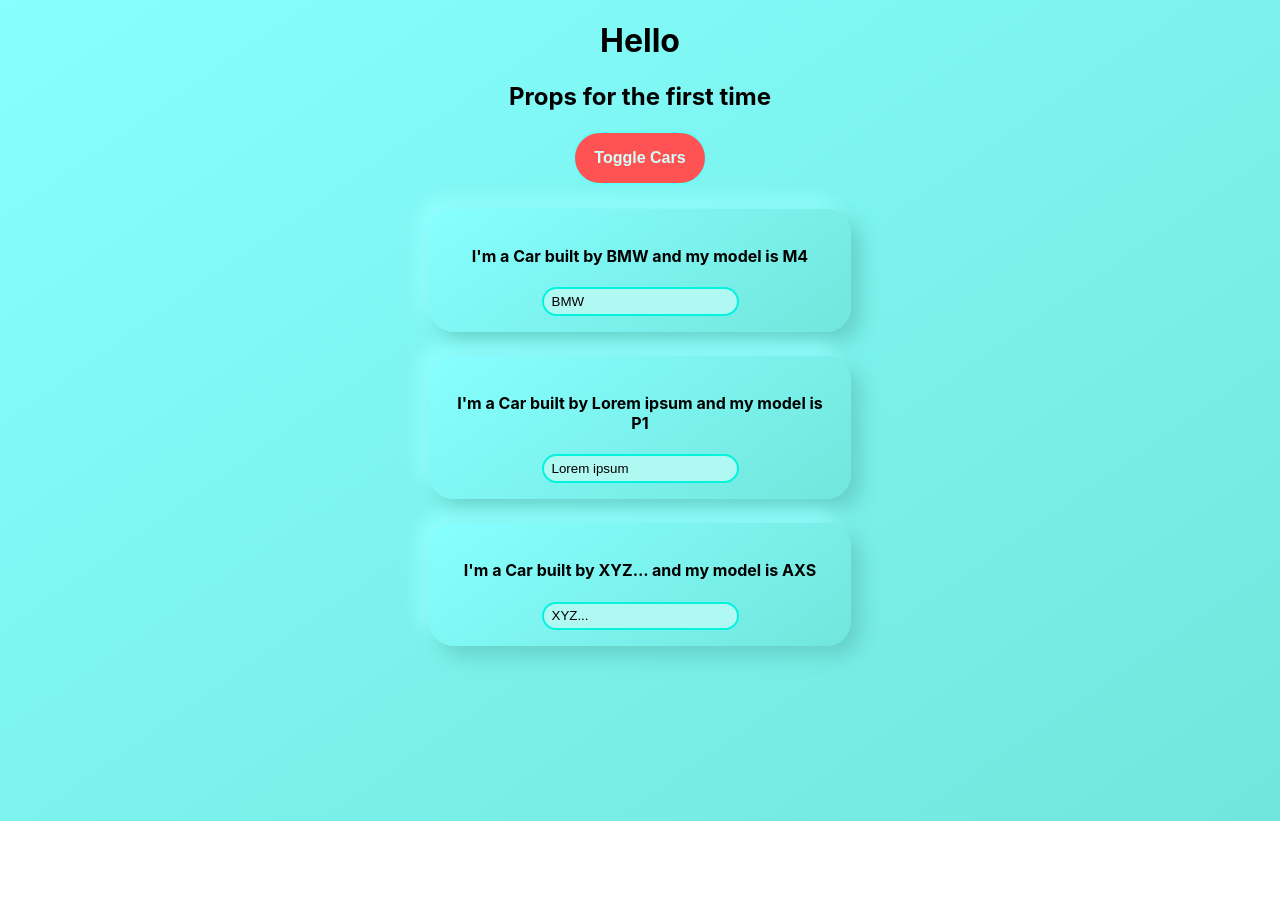
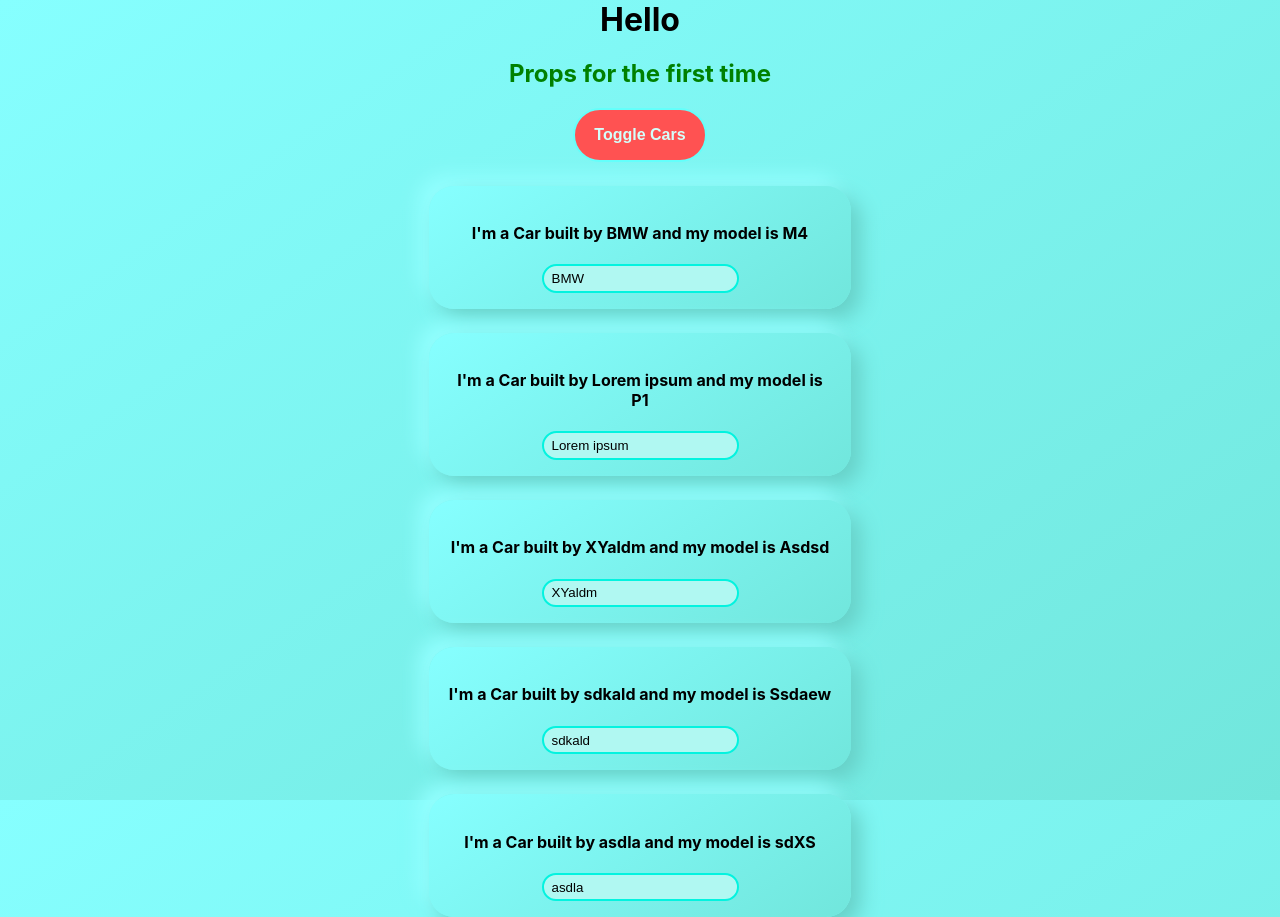
Before and after one commit to sultan-O7t9/react-complete-guide, a React (Create React App) app: page / in a window 1280 px wide. Before the commit the page ends 821 px from the top, so only its background shows below. Built offline with nearby package versions, Linux system fonts and the light colour scheme.

Commit message:
Added class-names Dynamically

```diff
--- a/src/App.css
+++ b/src/App.css
@@ -1,3 +1,13 @@
 .App {
   text-align: center;
 }
+
+.red {
+  color: red;
+}
+.green {
+  color: green;
+}
+h1 {
+  margin: 0;
+}
--- a/src/App.js
+++ b/src/App.js
@@ -7,7 +7,9 @@ class App extends React.Component {
     cars: [
       { id: "car1", brand: "BMW", model: "M4" },
       { id: "car2", brand: "Lorem ipsum", model: "P1" },
-      { id: "car3", brand: "XYZ...", model: "AXS" },
+      { id: "car3", brand: "XYaldm", model: "Asdsd" },
+      { id: "car4", brand: "sdkald", model: "Ssdaew" },
+      { id: "car5", brand: "asdla", model: "sdXS" },
     ],
     nameView: true,
   };
@@ -81,10 +83,17 @@ class App extends React.Component {
       styles.backgroundColor = "rgb(255, 82, 82)";
     }
 
+    const classes = [];
+    {
+      let length = this.state.cars.length;
+      if (length % 2 === 0) classes.push("red");
+      else classes.push("green");
+    }
+
     return (
       <div className="App">
         <h1>Hello</h1>
-        <h2>Props for the first time</h2>
+        <h2 className={classes.join(" ")}>Props for the first time</h2>
         <button style={styles} onClick={this.toggleNameHandler}>
           Toggle Cars
         </button>
```
